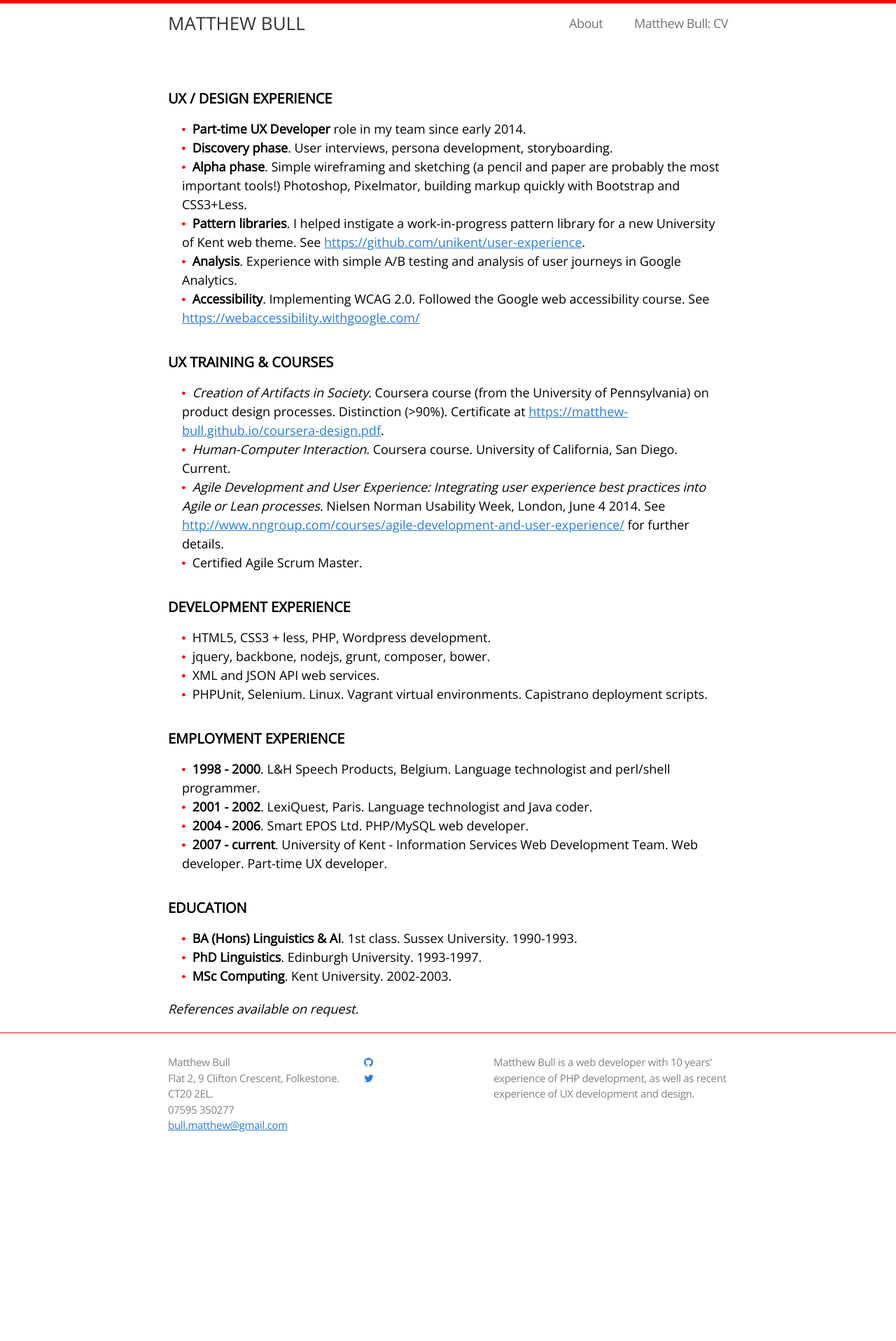
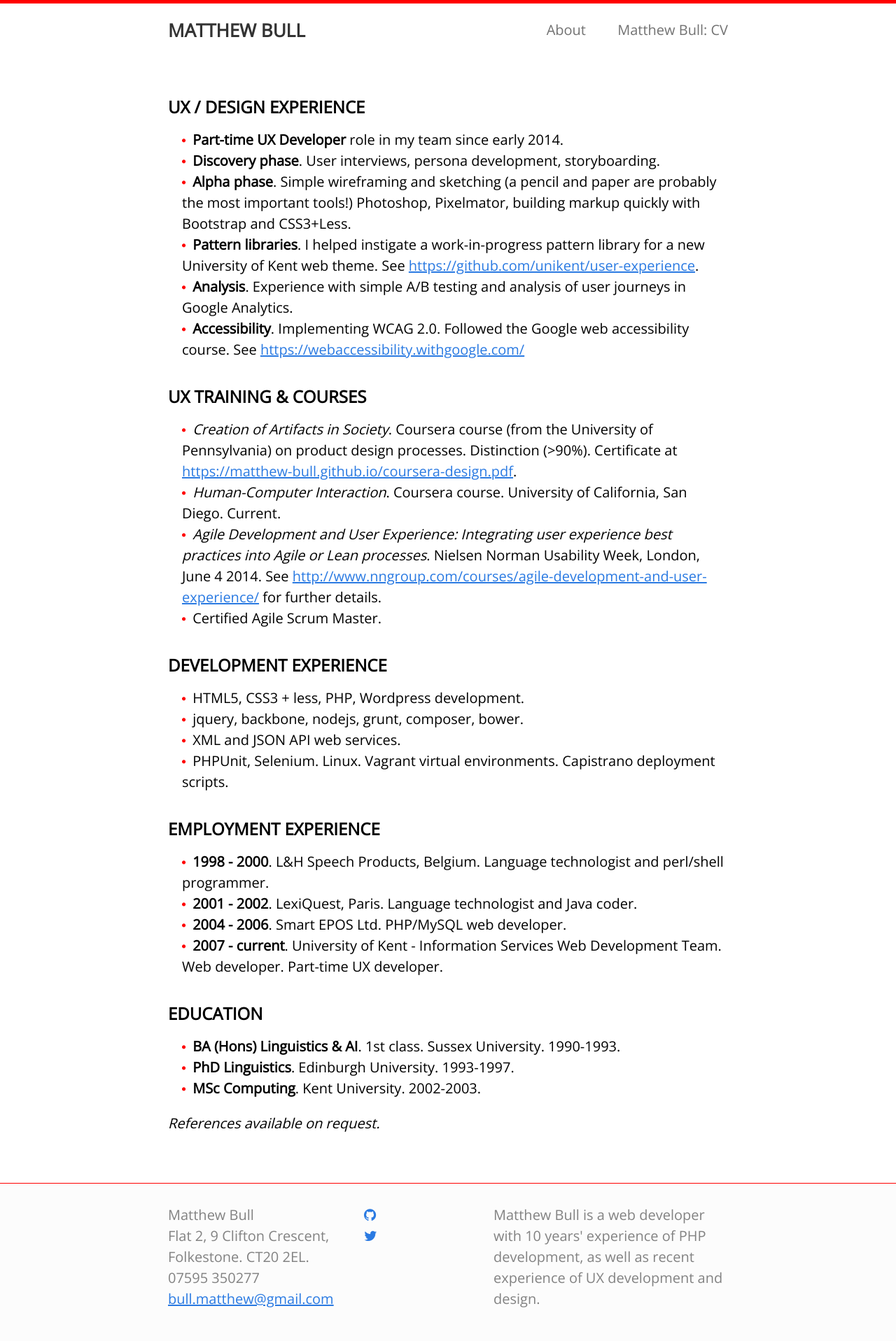
Before and after one commit to matthew-bull/matthew-bull.github.io, a Jekyll site: the page built from index.md, in a window 1280 px wide. Shown: the whole page at 70% size. Built offline with Jekyll 4.4.1, drawn with Linux system fonts in a browser that asks for light colours; nearby versions of some CDN libraries; before the commit the page ends 1665 px from its top, so only the background shows below that.

Commit message:
font size changes

```diff
--- a/css/main.css
+++ b/css/main.css
@@ -10,12 +10,10 @@ html, body { height: 100%; }
 
 body {
   font-family: 'Open Sans', sans-serif;
-  font-size: 18px;
+  font-size: 20px;
   line-height: 1.5;
   font-weight: 300;
 }
-
-h1, h2, h3, h4, h5, h6 { font-size: 100%; font-weight: 300; }
 
 a         { color: #2a7ae2; text-decoration: underline; }
 a:hover   { color: #000; text-decoration: underline; }
@@ -51,7 +49,6 @@ a:visited { color: #205caa; }
 .site-title:visited {
   display: block;
   color: #333;
-  font-size: 26px;
   float: left;
   line-height: 56px;
   position: relative;
@@ -69,7 +66,6 @@ a:visited { color: #205caa; }
 .site-nav .page-link {
   margin-left: 20px;
   color: #727272;
-  letter-spacing: -.5px;
 }
 
 /* Site footer */
@@ -77,12 +73,10 @@ a:visited { color: #205caa; }
 .site-footer {
   border-top: 1px solid #ff0000;
   padding: 30px 0;
+  background-color: #fcfcfc;
 }
 
 .footer-heading {
-  font-size: 18px;
-  font-weight: 300;
-  letter-spacing: -.5px;
   margin-bottom: 15px;
 }
 
@@ -116,8 +110,6 @@ a:visited { color: #205caa; }
 
 .site-footer li,
 .site-footer p {
-  font-size: 15px;
-  letter-spacing: -.3px;
   color: #828282;
 }
 
@@ -137,7 +129,7 @@ a:visited { color: #205caa; }
 .page-content {
   padding: 0;
   background-color: #fff;
-  padding-top:30px;
+  padding:30px 0 50px 0;
 }
 
 
@@ -151,15 +143,9 @@ a:visited { color: #205caa; }
 .posts li { margin-bottom: 30px; }
 
 .posts .post-link {
-  font-size: 24px;
-  letter-spacing: -1px;
-  line-height: 1;
 }
 
 .posts .post-date {
-  display: block;
-  font-size: 15px;
-  color: #818181;
 }
 
 
@@ -174,7 +160,6 @@ a:visited { color: #205caa; }
   -webkit-border-radius: 3px;
   -moz-border-radius: 3px;
   border-radius: 3px;
-  font-size: 15px;
 }
 
 .post code { padding: 1px 5px; }
@@ -195,18 +180,12 @@ a:visited { color: #205caa; }
 
 .post-header { margin: 10px 0 30px; }
 
-.post-header h1, .post-header h2 {
-  font-size: 24px;
-  line-height: 1;
-}
+.post-header {display: none;}
 
 .post-header .meta {
-  font-size: 15px;
   color: #818181;
   margin-top: 5px;
 }
-
-.post-header {display: none;}
 
 .post-header ul {
   list-style: none;
@@ -215,8 +194,6 @@ a:visited { color: #205caa; }
 
 .post-header li,
 .post-header p {
-  font-size: 15px;
-  color: #828282;
 }
 
 .post-content ul,
@@ -250,30 +227,30 @@ a:visited { color: #205caa; }
   margin: 40px 0 0 0;
 }
 
-.post-content h1 {
-  margin: 20px 0 0 0;
+h1 {
+  font-size: 26px;
+  margin: 10px 0 0 0;
   font-weight: bold;
 }
 
 .post-content h2 {
-  font-size: 20px;
+  font-size: 24px;
   font-weight: bold;
 }
 
 .post-content h3 {
-  font-size: 20px;
+  font-size: 22px;
   font-weight: 200;
 }
 
 .post-content h4 {
-  font-size: 18px;
+  font-size: 20px;
   font-weight: 200;
 }
 
 .post-content blockquote {
   border-left: 4px solid #e8e8e8;
   padding-left: 20px;
-  font-size: 18px;
   opacity: .6;
   font-style: italic;
   margin: 30px 0;
@@ -416,10 +393,6 @@ a:visited { color: #205caa; }
     margin: 0;
   }
 
-  .post-header h1 { font-size: 24px; }
-  .post-content h2 { font-size: 24px; }
-  .post-content h3 { font-size: 20px; }
-  .post-content h4 { font-size: 18px; }
   .post-content blockquote { padding-left: 10px; }
   .post-content ul,
   .post-content ol { padding-left: 10px; }
@@ -437,8 +410,10 @@ a:visited { color: #205caa; }
   body {
     font-size: 80%;
   }
+  .post-content h2 {
+    font-size: 100%;
+  }
   a         { text-decoration: none; }
-  h1, h2, h3, h4, h5, h6 { font-size: 50%;}
   .site-header, .site-footer {display: none;}
   .page-content {
     border-top: 3px solid #ff0000;
```
